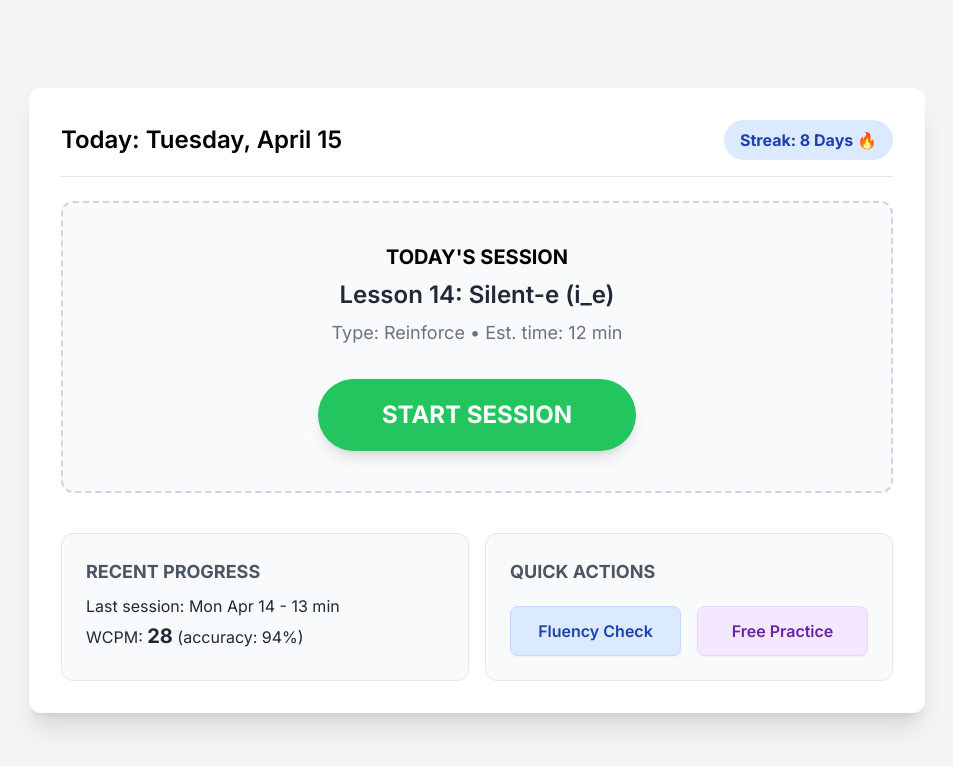
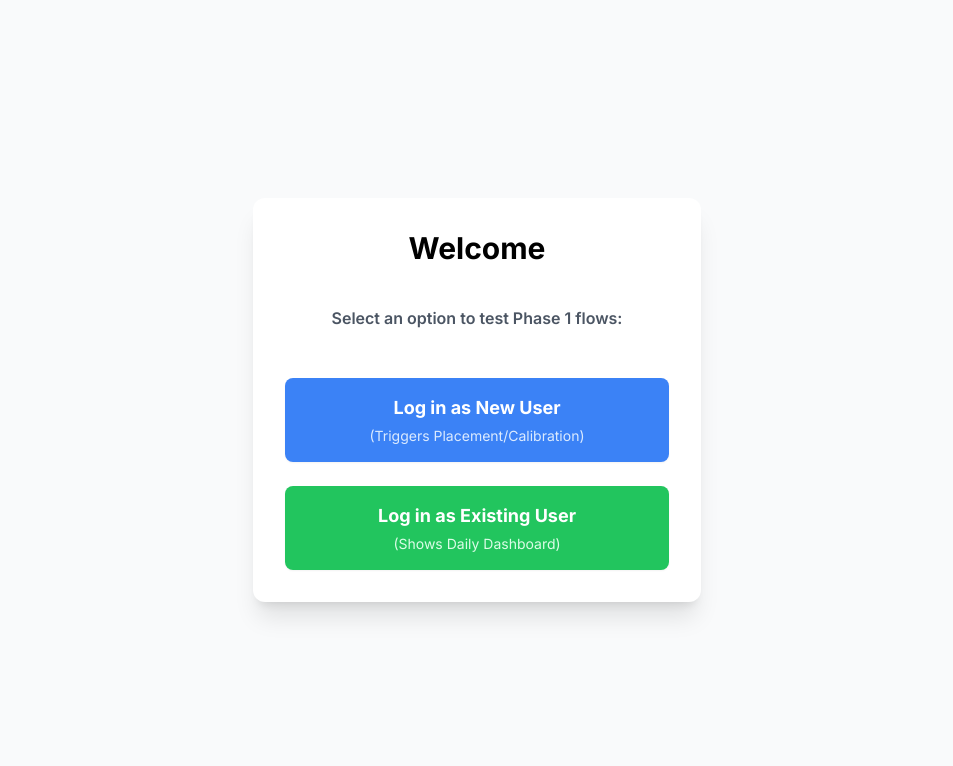
Before and after one commit to ryanwilder89/penny-reading, a Next.js app: page / in a window 1280 px wide. Shown: the top 766 px of the page, without its empty margins (163-1116 px from the left). Built offline with nearby package versions, Linux system fonts and the light colour scheme.

Commit message:
feat: add simulated user login screen for testing placement and dashboard flows

```diff
--- a/src/app/page.tsx
+++ b/src/app/page.tsx
@@ -1,6 +1,42 @@
+"use client";
+
+import { useState, useEffect } from 'react';
 import Link from 'next/link';
+import { useRouter } from 'next/navigation';
 
 export default function Home() {
+  const router = useRouter();
+  const [currentUser, setCurrentUser] = useState<string | null>(null);
+
+  // Quick simulated login/user selection for testing
+  if (!currentUser) {
+    return (
+      <main className="flex min-h-screen flex-col items-center justify-center p-4 md:p-8 bg-gray-50">
+        <div className="w-full max-w-md bg-white text-black p-8 rounded-xl shadow-xl flex flex-col gap-6 text-center">
+          <h1 className="text-3xl font-bold mb-4">Welcome</h1>
+          <p className="text-gray-600 mb-6 font-semibold">Select an option to test Phase 1 flows:</p>
+
+          <button
+            onClick={() => router.push('/placement')}
+            className="w-full bg-blue-500 hover:bg-blue-600 text-white font-bold py-4 px-6 rounded-lg shadow-sm transition-colors text-lg"
+          >
+            Log in as New User
+            <div className="text-sm font-normal text-blue-100 mt-1">(Triggers Placement/Calibration)</div>
+          </button>
+
+          <button
+            onClick={() => setCurrentUser('existing')}
+            className="w-full bg-green-500 hover:bg-green-600 text-white font-bold py-4 px-6 rounded-lg shadow-sm transition-colors text-lg"
+          >
+            Log in as Existing User
+            <div className="text-sm font-normal text-green-100 mt-1">(Shows Daily Dashboard)</div>
+          </button>
+        </div>
+      </main>
+    );
+  }
+
+  // Original Daily Dashboard UI (Shown to Existing Users)
   return (
     <main className="flex min-h-screen flex-col items-center justify-center p-4 md:p-8">
       <div className="w-full max-w-4xl bg-white text-black p-6 md:p-8 rounded-xl shadow-xl flex flex-col gap-6">
```
